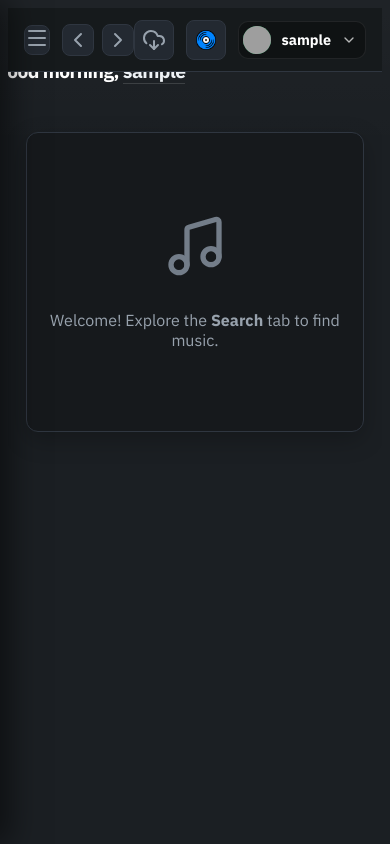
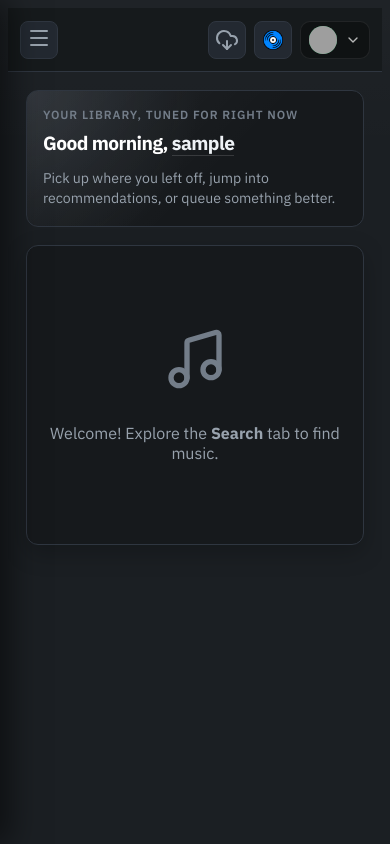
Before and after one commit to sPROFFEs/Navipod, a Python web app: template Navipod/concierge/templates/app_shell.html in a window 390 px wide. Run offline with Jinja, Linux system fonts and the light colour scheme; the template is opened without the code that fills it: most values are stand-ins (such as "Sample title", 1, 10 or a date in 2020); some libraries are stand-ins or nearby versions; grey boxes are pictures that could not be loaded.

Commit message:
Refine mobile header and restore home hero

```diff
--- a/Navipod/assets/css/ui_shell.css
+++ b/Navipod/assets/css/ui_shell.css
@@ -156,8 +156,23 @@
 }
 
 .hero-section {
-    padding: 4px 0 20px;
-    background: none;
+    padding: 18px 20px 22px;
+    margin: -6px 0 20px;
+    background:
+        linear-gradient(135deg, rgba(255, 255, 255, 0.045), transparent 58%),
+        radial-gradient(circle at top left, rgba(148, 163, 184, 0.16), transparent 48%),
+        var(--surface-0);
+    border: 1px solid var(--border-subtle);
+    border-radius: var(--radius-lg);
+}
+
+.hero-kicker {
+    margin-bottom: 10px;
+    color: var(--text-faint);
+    font-size: 0.74rem;
+    font-weight: 600;
+    letter-spacing: 0.08em;
+    text-transform: uppercase;
 }
 
 .hero-greeting {
@@ -173,6 +188,14 @@
     color: var(--text-main);
     padding-bottom: 0.02em;
     border-bottom: 1px solid rgba(255, 255, 255, 0.14);
+}
+
+.hero-subtitle {
+    max-width: 42rem;
+    margin-top: 12px;
+    color: var(--text-sub);
+    font-size: 0.94rem;
+    line-height: 1.5;
 }
 
 .text-accent {
@@ -367,16 +390,56 @@
     }
 
     .top-bar {
-        padding: 0 16px;
+        padding: 0 12px;
+    }
+
+    .top-bar-left,
+    .header-actions {
+        gap: 8px;
+    }
+
+    .nav-history-btns {
+        display: none;
+    }
+
+    .btn-icon-circle,
+    .circle-btn,
+    .menu-toggle {
+        width: 38px;
+        height: 38px;
+    }
+
+    .user-menu-trigger {
+        gap: 8px;
+        padding: 4px 8px;
+        min-width: 0;
+    }
+
+    .user-name {
+        display: none;
     }
 
     .hero-section {
-        padding: 2px 0 16px;
+        padding: 16px 16px 18px;
+        margin: 0 0 18px;
     }
 
     .hero-greeting {
         font-size: 1.3rem;
         line-height: 1.16;
+    }
+
+    .hero-subtitle {
+        font-size: 0.88rem;
+        line-height: 1.45;
+    }
+
+    .main-view {
+        padding-bottom: 0 !important;
+    }
+
+    .main-view.has-player {
+        padding-bottom: 0 !important;
     }
 
     .player-footer.player-hidden {
--- a/Navipod/assets/js/modules/views.js
+++ b/Navipod/assets/js/modules/views.js
@@ -193,7 +193,9 @@ export async function renderHome(container) {
 
     const username = ui.escHtml(window.USER_DATA?.username || 'User');
     let html = `<section class="hero-section">
+        <div class="hero-kicker">Your library, tuned for right now</div>
         <h1 class="hero-greeting">Good ${ui.getGreeting()}, <span class="hero-username">${username}</span></h1>
+        <p class="hero-subtitle">Pick up where you left off, jump into recommendations, or queue something better.</p>
     </section>`;
 
     if (sections && sections.length > 0) {
```
